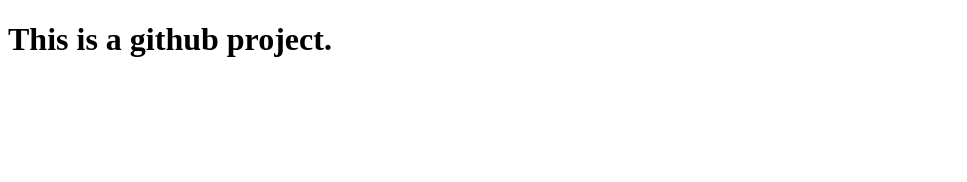
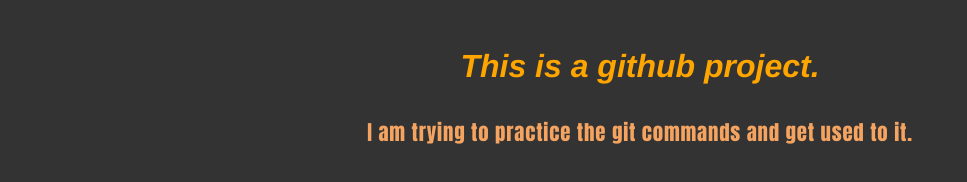
Before and after one commit to nirmaljadav5645/git-project, a plain HTML site: page index.html in a window 1280 px wide. Shown: the whole page, without its empty margins (0-967 px from the left). Drawn offline with Linux system fonts and the light colour scheme.

Commit message:
Styling applied

```diff
--- a/index.html
+++ b/index.html
@@ -4,8 +4,10 @@
     <meta charset="UTF-8">
     <meta name="viewport" content="width=device-width, initial-scale=1.0">
     <title>Document</title>
+    <link rel="stylesheet" href="./style.css">
 </head>
 <body>
     <h1>This is a github project.</h1>
+    <p>I am trying to practice the git commands and get used to it.</p>
 </body>
 </html>
--- /dev/null
+++ b/style.css
@@ -0,0 +1,27 @@
+*{
+    padding:0;
+    margin:0;
+    box-sizing:border-box;
+}
+
+body{
+    background:#333;
+    color:#fff;
+    text-align:center;
+    padding:3rem;
+}
+
+h1{
+    font-family:'Franklin Gothic Medium', 'Arial Narrow', Arial, sans-serif;
+    font-style:italic;
+    margin-bottom:2rem;
+    color:orange;
+}
+
+p{
+    font-family:Impact, Haettenschweiler, 'Arial Narrow Bold', sans-serif;
+    font-style:underline;
+    letter-spacing: 0.05rem;
+    color:sandybrown;
+    font-size:1.3rem;
+}
```
Also changed, not shown: script.js (added).
